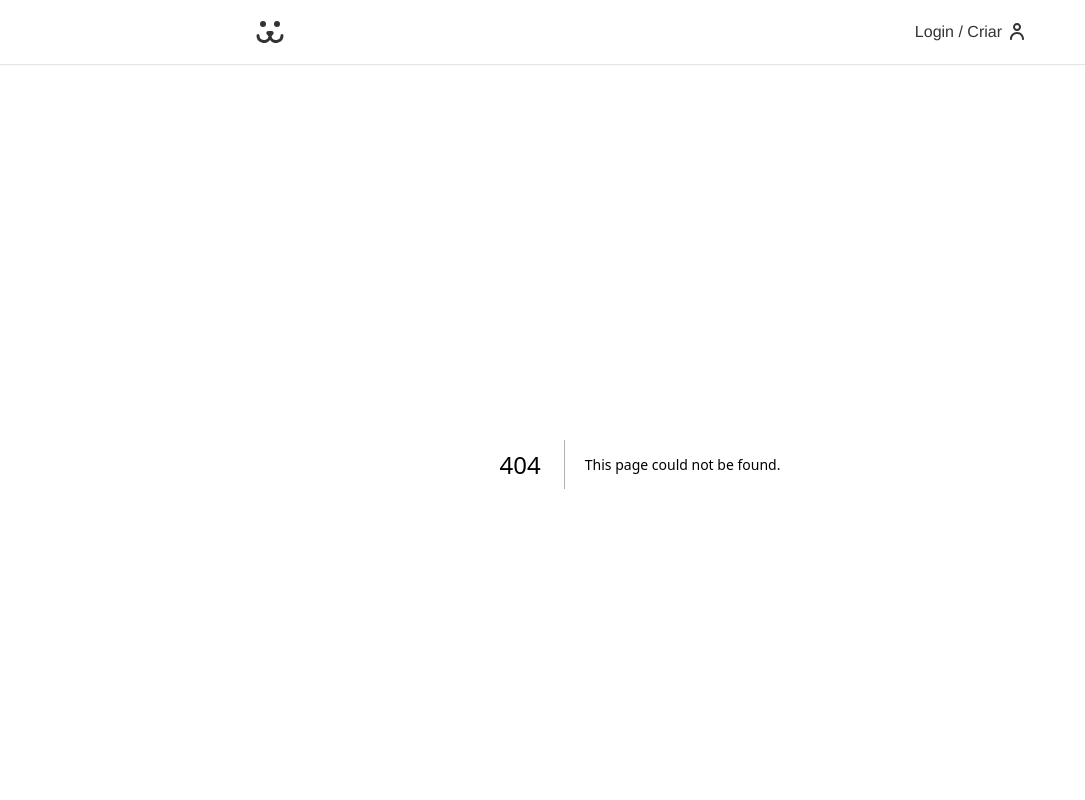
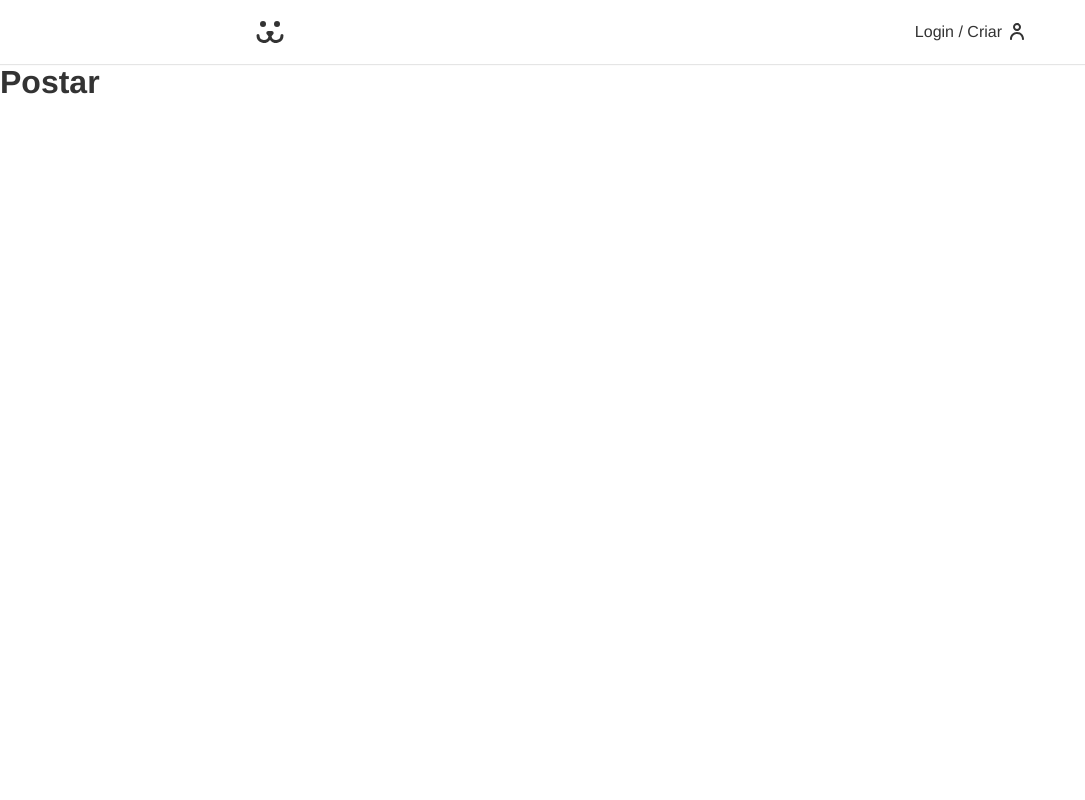
Before and after one commit to Edyane/dogs-next, a Next.js app: page /conta/postar in a window 1280 px wide. Before the commit this address had no page. Shown: the top 800 px of the page, without its empty margins (0-1085 px from the left). Built offline with nearby package versions, Linux system fonts and the light colour scheme.

Commit message:
feat: adicionando página de postagem

```diff
--- /dev/null
+++ b/src/app/conta/postar/page.tsx
@@ -0,0 +1,7 @@
+export default async function PostarPage() {
+    return (
+        <main>
+            <h1>Postar</h1>
+        </main>
+    )
+}
```
